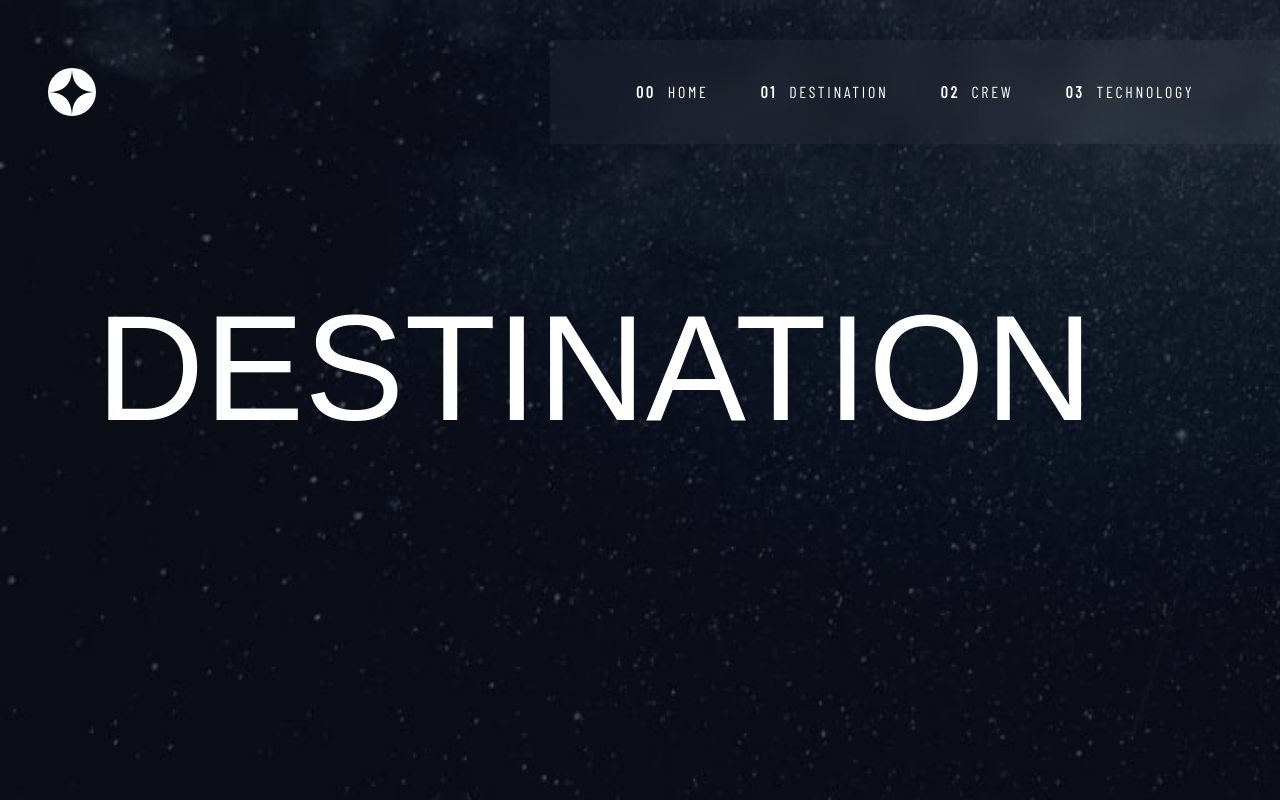
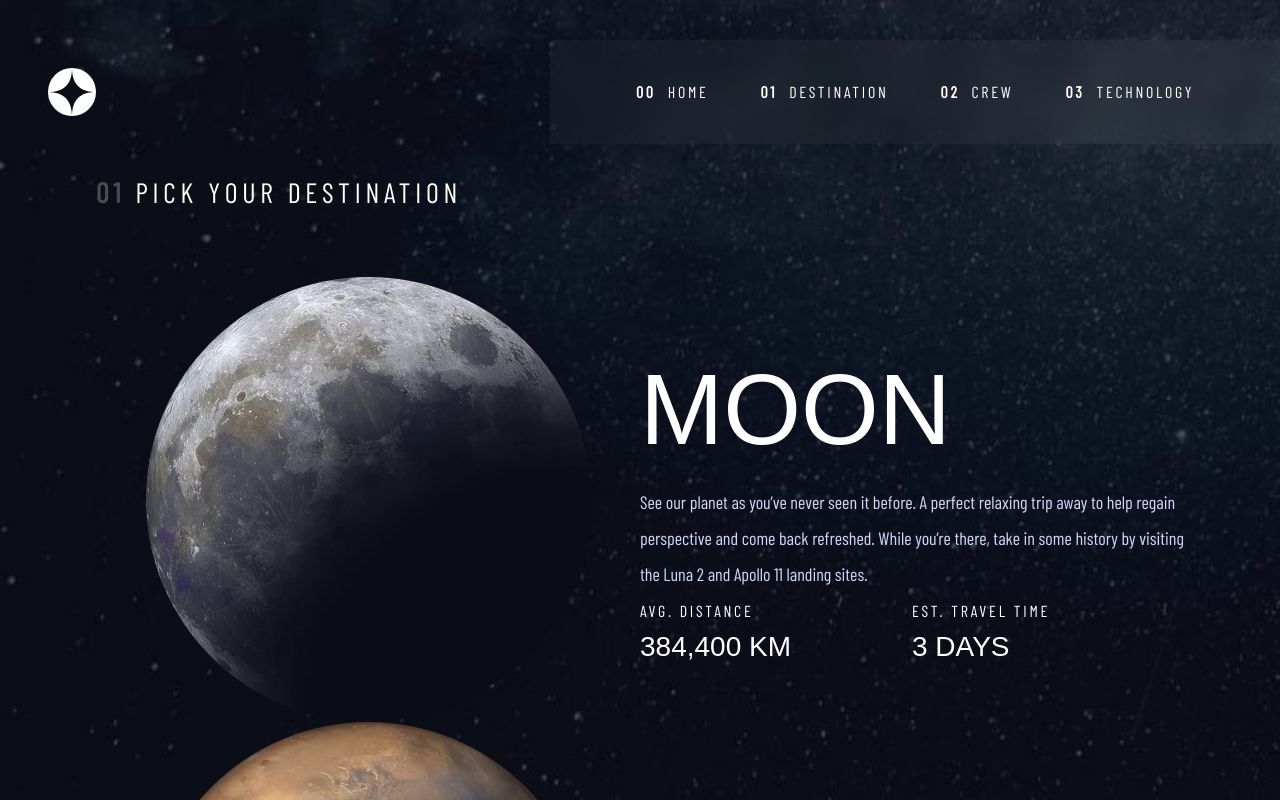
Before and after one commit to mackieva/space-tour, a Next.js app: page /destination in a window 1280 px wide. Shown: the top 800 px of the page. Built offline with nearby package versions, Linux system fonts and the light colour scheme; a web font is replaced by a local one.

Commit message:
Crew Page Data Display

```diff
--- a/src/app/crew/page.tsx
+++ b/src/app/crew/page.tsx
@@ -2,8 +2,10 @@ import Image from 'next/image';
 import bgDesktop from '/public/assets/crew/background-crew-desktop.jpg';
 import bgTablet from '/public/assets/crew/background-crew-tablet.jpg';
 import bgMobile from '/public/assets/crew/background-crew-mobile.jpg';
+import { data } from '@/util/data';
 
 export default function CrewPage() {
+	const content = data.crew;
 	return (
 		<main className='h-screen w-full p-24 absolute top-0 left-0'>
 			<Image
@@ -42,10 +44,29 @@ export default function CrewPage() {
 				}}
 				className='md:hidden'
 			/>
-			<div className='mx-w-screen-lg mx-auto mt-40 grid grid-cols-2 relative z-50'>
-				<div className='flex flex-col items-start justify-between '>
-					<h1>Technology</h1>
-				</div>
+			<div className='mx-w-screen-lg mx-auto mt-[75px] mb-16 flex justify-start items-center relative z-20'>
+				<h5 className='text-white'>
+					<span className='opacity-25 font-bold'>02</span> Meet Your Crew
+				</h5>
+			</div>
+			<div className='overflow-y-visible -mt-20'>
+				{content.map((c) => (
+					<div className='mx-w-screen-lg mx-auto grid grid-cols-2 relative z-20'>
+						<div className='flex flex-col justify-center items-start'>
+							<h4>{c.role}</h4>
+							<h3>{c.name}</h3>
+							<p className='text-lavender'>{c.bio}</p>
+						</div>
+						<div className='flex justify-center items-center'>
+							<Image
+								src={c.images.webp}
+								width={445}
+								height={445}
+								alt={`Satellite Image of ${c.name}`}
+							/>
+						</div>
+					</div>
+				))}
 			</div>
 		</main>
 	);
--- a/src/app/destination/page.tsx
+++ b/src/app/destination/page.tsx
@@ -1,9 +1,11 @@
 import Image from 'next/image';
+import { data } from '@/util/data';
 import bgDesktop from '/public/assets/destination/background-destination-desktop.jpg';
 import bgTablet from '/public/assets/destination/background-destination-tablet.jpg';
 import bgMobile from '/public/assets/destination/background-destination-mobile.jpg';
 
 export default function DestinationPage() {
+	const content = data.destinations;
 	return (
 		<main className='h-screen w-full p-24 absolute top-0 left-0'>
 			<Image
@@ -42,10 +44,41 @@ export default function DestinationPage() {
 				}}
 				className='md:hidden'
 			/>
-			<div className='mx-w-screen-lg mx-auto mt-40 grid grid-cols-2 relative z-50'>
-				<div className='flex flex-col items-start justify-between '>
-					<h1>Destination</h1>
-				</div>
+			<div className='mx-w-screen-lg mx-auto mt-[75px] mb-16 flex justify-start items-center relative z-20'>
+				<h5 className='text-white'>
+					<span className='opacity-25 font-bold'>01</span> Pick Your Destination
+				</h5>
+			</div>
+			<div className='overflow-hidden'>
+				{content.map((c) => (
+					<div className='mx-w-screen-lg mx-auto grid grid-cols-2 relative z-20'>
+						<div className='flex justify-center items-center'>
+							<Image
+								src={c.images.webp}
+								width={445}
+								height={445}
+								alt={`Satellite Image of ${c.name}`}
+							/>
+						</div>
+						<div className='flex flex-col justify-center items-start'>
+							<h2>{c.name}</h2>
+							<p className='text-lavender'>{c.description}</p>
+							<hr />
+							<div className='grid grid-cols-2 w-full'>
+								<div>
+									<p className='subheadingTwo text-lavender'>Avg. Distance</p>
+									<p className='subheadingOne'>{c.distance}</p>
+								</div>
+								<div>
+									<p className='subheadingTwo text-lavender'>
+										Est. Travel Time
+									</p>
+									<p className='subheadingOne'>{c.travel}</p>
+								</div>
+							</div>
+						</div>
+					</div>
+				))}
 			</div>
 		</main>
 	);
--- a/src/app/globals.css
+++ b/src/app/globals.css
@@ -30,6 +30,14 @@ h5 {
 	@apply font-sans text-lavender text-[28px] tracking-[4.75px] uppercase;
 }
 
+.subheadingOne {
+	@apply font-serif text-white text-[28px] uppercase;
+}
+
+.subheadingTwo {
+	@apply font-sans text-white text-[16px] tracking-[2.75px] uppercase;
+}
+
 /* HEADER */
 
 .logoBorder {
--- a/src/util/data.js
+++ b/src/util/data.js
@@ -5,14 +5,13 @@ export const navList = [
 	{ label: 'Technology', path: '/technology' },
 ];
 
-export const data = [
-	{
+export const data = {
 	destinations: [
 		{
 			name: 'Moon',
 			images: {
-					png: './assets/destination/image-moon.png',
-					webp: './assets/destination/image-moon.webp',
+				png: '/assets/destination/image-moon.png',
+				webp: '/assets/destination/image-moon.webp',
 			},
 			description:
 				'See our planet as you’ve never seen it before. A perfect relaxing trip away to help regain perspective and come back refreshed. While you’re there, take in some history by visiting the Luna 2 and Apollo 11 landing sites.',
@@ -22,8 +21,8 @@ export const data = [
 		{
 			name: 'Mars',
 			images: {
-					png: './assets/destination/image-mars.png',
-					webp: './assets/destination/image-mars.webp',
+				png: '/assets/destination/image-mars.png',
+				webp: '/assets/destination/image-mars.webp',
 			},
 			description:
 				'Don’t forget to pack your hiking boots. You’ll need them to tackle Olympus Mons, the tallest planetary mountain in our solar system. It’s two and a half times the size of Everest!',
@@ -33,8 +32,8 @@ export const data = [
 		{
 			name: 'Europa',
 			images: {
-					png: './assets/destination/image-europa.png',
-					webp: './assets/destination/image-europa.webp',
+				png: '/assets/destination/image-europa.png',
+				webp: '/assets/destination/image-europa.webp',
 			},
 			description:
 				'The smallest of the four Galilean moons orbiting Jupiter, Europa is a winter lover’s dream. With an icy surface, it’s perfect for a bit of ice skating, curling, hockey, or simple relaxation in your snug wintery cabin.',
@@ -44,8 +43,8 @@ export const data = [
 		{
 			name: 'Titan',
 			images: {
-					png: './assets/destination/image-titan.png',
-					webp: './assets/destination/image-titan.webp',
+				png: '/assets/destination/image-titan.png',
+				webp: '/assets/destination/image-titan.webp',
 			},
 			description:
 				'The only moon known to have a dense atmosphere other than Earth, Titan is a home away from home (just a few hundred degrees colder!). As a bonus, you get striking views of the Rings of Saturn.',
@@ -57,8 +56,8 @@ export const data = [
 		{
 			name: 'Douglas Hurley',
 			images: {
-					png: './assets/crew/image-douglas-hurley.png',
-					webp: './assets/crew/image-douglas-hurley.webp',
+				png: '/assets/crew/image-douglas-hurley.png',
+				webp: '/assets/crew/image-douglas-hurley.webp',
 			},
 			role: 'Commander',
 			bio: 'Douglas Gerald Hurley is an American engineer, former Marine Corps pilot and former NASA astronaut. He launched into space for the third time as commander of Crew Dragon Demo-2.',
@@ -66,8 +65,8 @@ export const data = [
 		{
 			name: 'Mark Shuttleworth',
 			images: {
-					png: './assets/crew/image-mark-shuttleworth.png',
-					webp: './assets/crew/image-mark-shuttleworth.webp',
+				png: '/assets/crew/image-mark-shuttleworth.png',
+				webp: '/assets/crew/image-mark-shuttleworth.webp',
 			},
 			role: 'Mission Specialist',
 			bio: 'Mark Richard Shuttleworth is the founder and CEO of Canonical, the company behind the Linux-based Ubuntu operating system. Shuttleworth became the first South African to travel to space as a space tourist.',
@@ -75,8 +74,8 @@ export const data = [
 		{
 			name: 'Victor Glover',
 			images: {
-					png: './assets/crew/image-victor-glover.png',
-					webp: './assets/crew/image-victor-glover.webp',
+				png: '/assets/crew/image-victor-glover.png',
+				webp: '/assets/crew/image-victor-glover.webp',
 			},
 			role: 'Pilot',
 			bio: 'Pilot on the first operational flight of the SpaceX Crew Dragon to the International Space Station. Glover is a commander in the U.S. Navy where he pilots an F/A-18.He was a crew member of Expedition 64, and served as a station systems flight engineer.',
@@ -84,8 +83,8 @@ export const data = [
 		{
 			name: 'Anousheh Ansari',
 			images: {
-					png: './assets/crew/image-anousheh-ansari.png',
-					webp: './assets/crew/image-anousheh-ansari.webp',
+				png: '/assets/crew/image-anousheh-ansari.png',
+				webp: '/assets/crew/image-anousheh-ansari.webp',
 			},
 			role: 'Flight Engineer',
 			bio: 'Anousheh Ansari is an Iranian American engineer and co-founder of Prodea Systems. Ansari was the fourth self-funded space tourist, the first self-funded woman to fly to the ISS, and the first Iranian in space.',
@@ -95,8 +94,8 @@ export const data = [
 		{
 			name: 'Launch vehicle',
 			images: {
-					portrait: './assets/technology/image-launch-vehicle-portrait.jpg',
-					landscape: './assets/technology/image-launch-vehicle-landscape.jpg',
+				portrait: '/assets/technology/image-launch-vehicle-portrait.jpg',
+				landscape: '/assets/technology/image-launch-vehicle-landscape.jpg',
 			},
 			description:
 				"A launch vehicle or carrier rocket is a rocket-propelled vehicle used to carry a payload from Earth's surface to space, usually to Earth orbit or beyond. Our WEB-X carrier rocket is the most powerful in operation. Standing 150 metres tall, it's quite an awe-inspiring sight on the launch pad!",
@@ -104,8 +103,8 @@ export const data = [
 		{
 			name: 'Spaceport',
 			images: {
-					portrait: './assets/technology/image-spaceport-portrait.jpg',
-					landscape: './assets/technology/image-spaceport-landscape.jpg',
+				portrait: '/assets/technology/image-spaceport-portrait.jpg',
+				landscape: '/assets/technology/image-spaceport-landscape.jpg',
 			},
 			description:
 				'A spaceport or cosmodrome is a site for launching (or receiving) spacecraft, by analogy to the seaport for ships or airport for aircraft. Based in the famous Cape Canaveral, our spaceport is ideally situated to take advantage of the Earth’s rotation for launch.',
@@ -113,12 +112,11 @@ export const data = [
 		{
 			name: 'Space capsule',
 			images: {
-					portrait: './assets/technology/image-space-capsule-portrait.jpg',
-					landscape: './assets/technology/image-space-capsule-landscape.jpg',
+				portrait: '/assets/technology/image-space-capsule-portrait.jpg',
+				landscape: '/assets/technology/image-space-capsule-landscape.jpg',
 			},
 			description:
 				"A space capsule is an often-crewed spacecraft that uses a blunt-body reentry capsule to reenter the Earth's atmosphere without wings. Our capsule is where you'll spend your time during the flight. It includes a space gym, cinema, and plenty of other activities to keep you entertained.",
 		},
 	],
-	},
-];
+};
```
Lines whose indentation alone changed are shown as unchanged.
